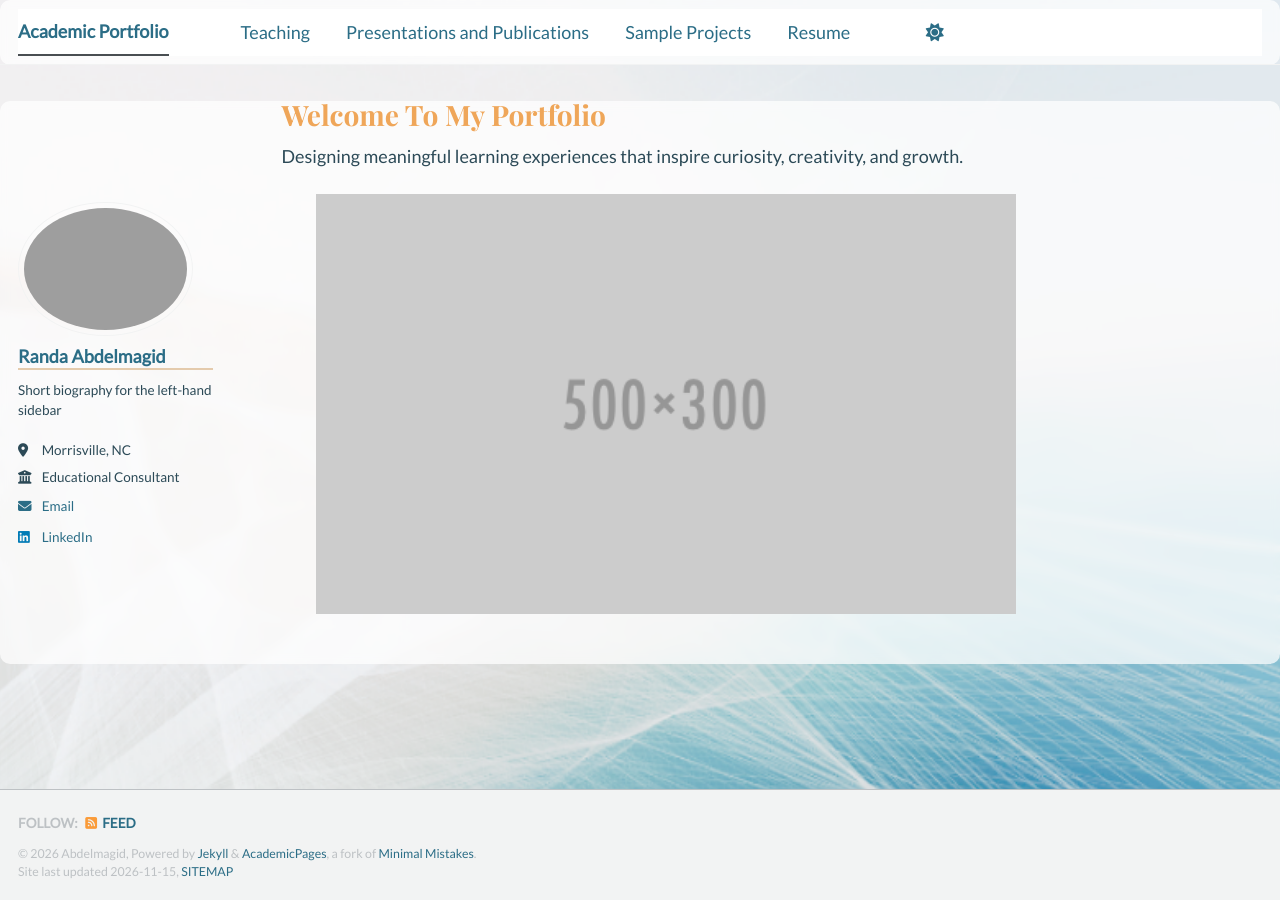
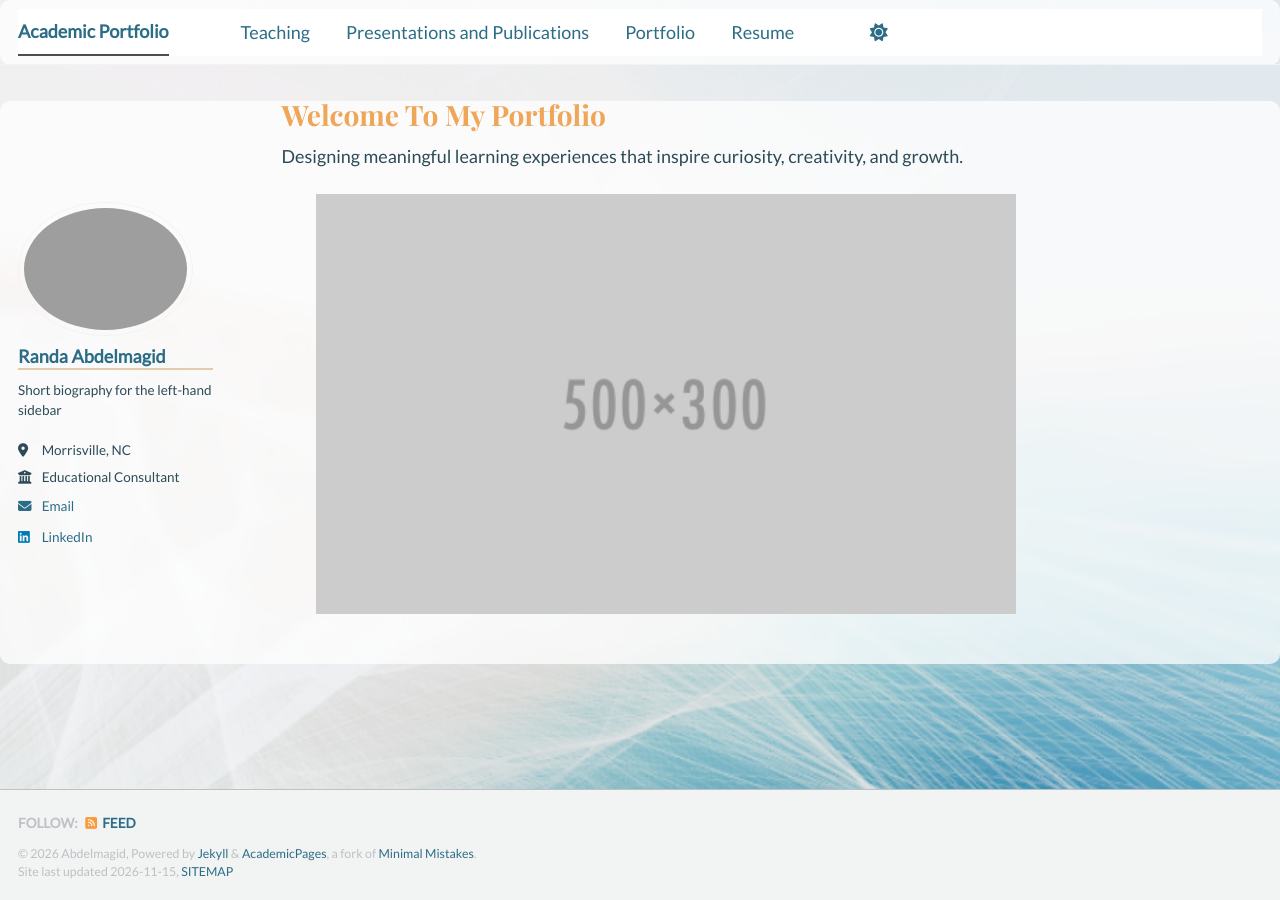
Before and after one commit to rfabdelmagid/rfabdelmagid.github.io, a Jekyll site: the page built from _pages/about.md, in a window 1280 px wide. Built offline with Jekyll 4.4.1, drawn with Linux system fonts in a browser that asks for light colours; a script bundle is joined from its source files by our own code; a style sheet for code colours, icons or effects is not loaded.

Commit message:
Update navigation.yml

```diff
--- a/_data/navigation.yml
+++ b/_data/navigation.yml
@@ -17,8 +17,8 @@ main:
   - title: "Presentations and Publications"
     url: /presentationsandpublications/
 
-  - title: "Sample Projects"
-    url: /sampleprojects/
+  - title: "Portfolio"
+    url: /portfolio/
 
   - title: "Resume"
     url: /resume/
```
